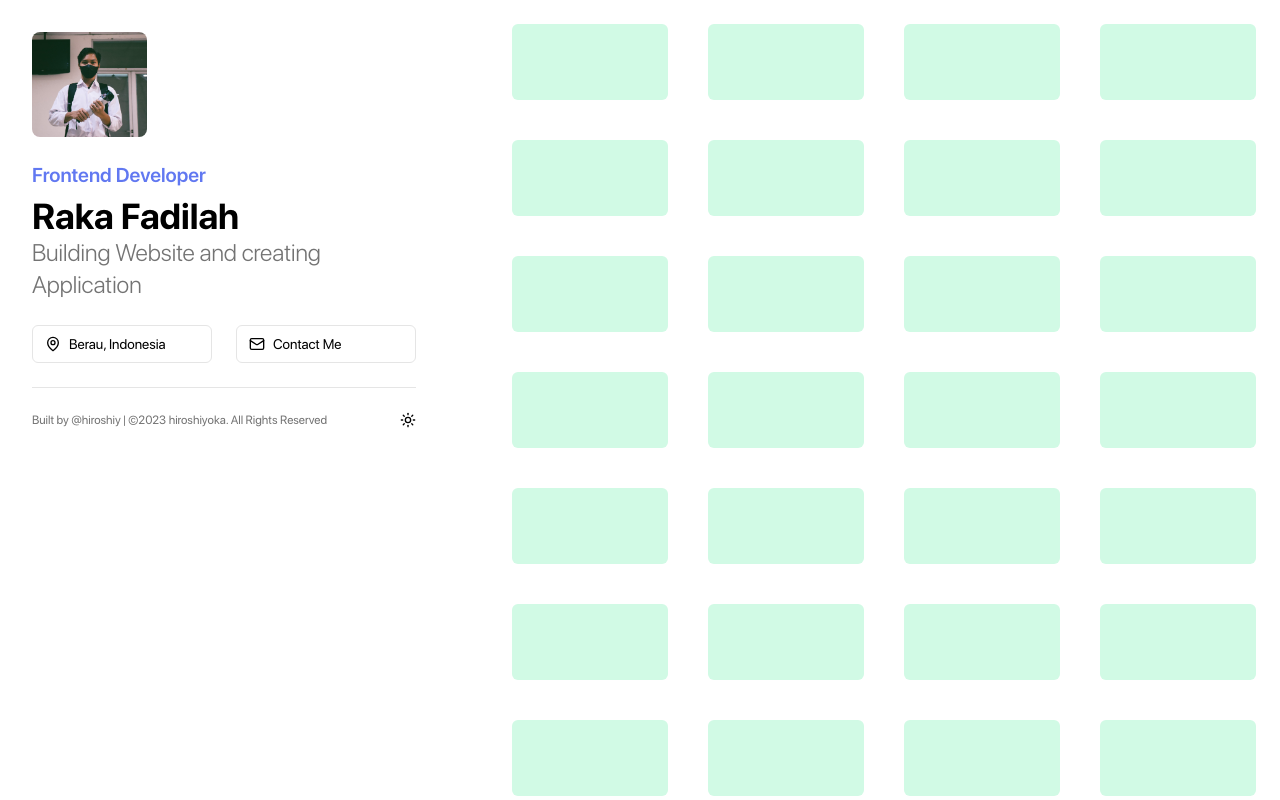
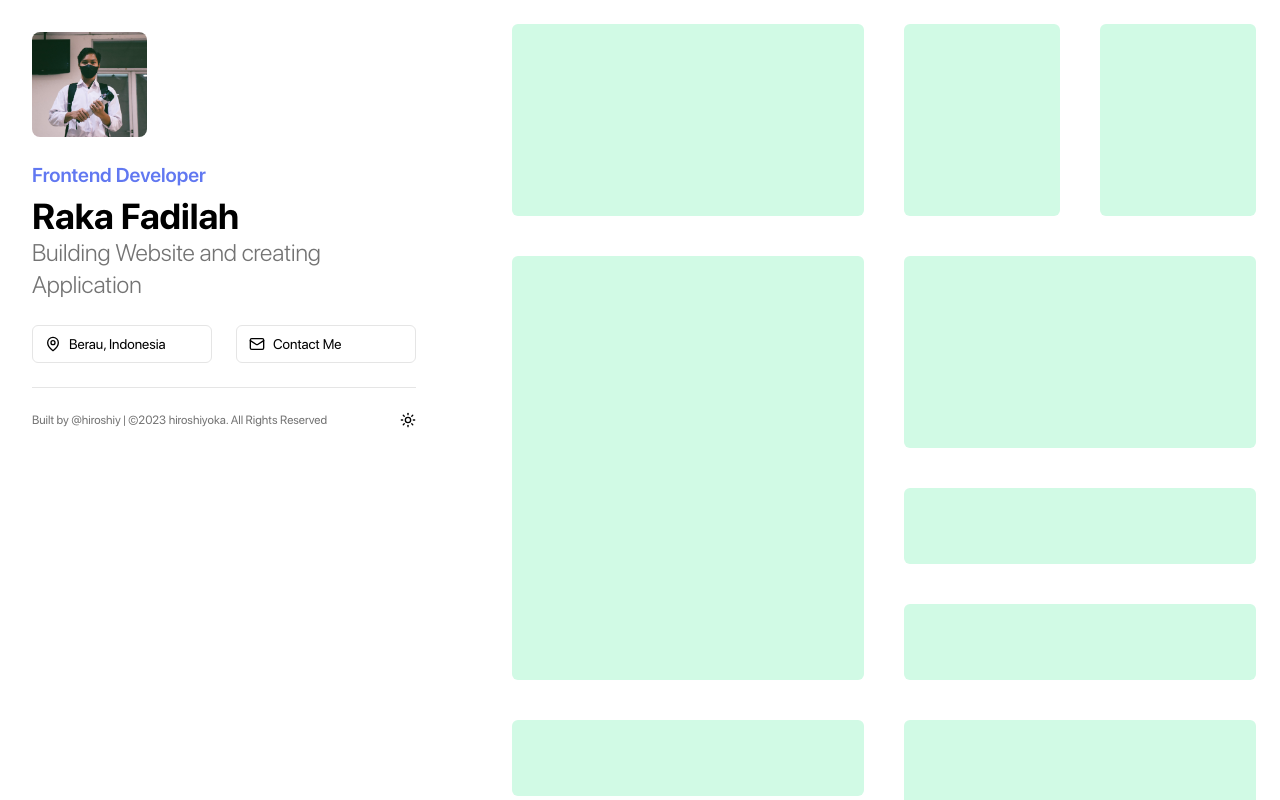
Before and after one commit to hiroshiyoka/hiroshiy.bento, a Next.js app: page / in a window 1280 px wide. Built offline with nearby package versions, Linux system fonts and the light colour scheme.

Commit message:
add grid design

```diff
--- a/app/page.tsx
+++ b/app/page.tsx
@@ -18,6 +18,24 @@ const GridItems2 = [
   },
   {
     className: "rounded-md bg-emerald-100 col-span-2 row-span-4",
+  },
+  {
+    className: "rounded-md bg-emerald-100 col-span-2 row-span-2",
+  },
+  {
+    className: "rounded-md bg-emerald-100 col-span-2 row-span-1",
+  },
+  {
+    className: "rounded-md bg-emerald-100 col-span-2 row-span-1",
+  },
+  {
+    className: "rounded-md bg-emerald-100 col-span-2 row-span-1",
+  },
+  {
+    className: "rounded-md bg-emerald-100 col-span-2 row-span-2",
+  },
+  {
+    className: "rounded-md bg-emerald-100 col-span-2 row-span-1",
   },
 ];
 
@@ -71,8 +89,8 @@ export default function Home() {
 
       <div className="flex-1 h-full">
         <div className="w-full h-full p-6 overflow-y-auto grid grid-cols-4 auto-rows-[76px] gap-10">
-          {GridItems.map((item, index) => {
-            return <div key={index} className="bg-emerald-100 rounded-md" />
+          {GridItems2.map((item, index) => {
+            return <div key={index} className={item.className} />
           })}
         </div>
       </div>
```
